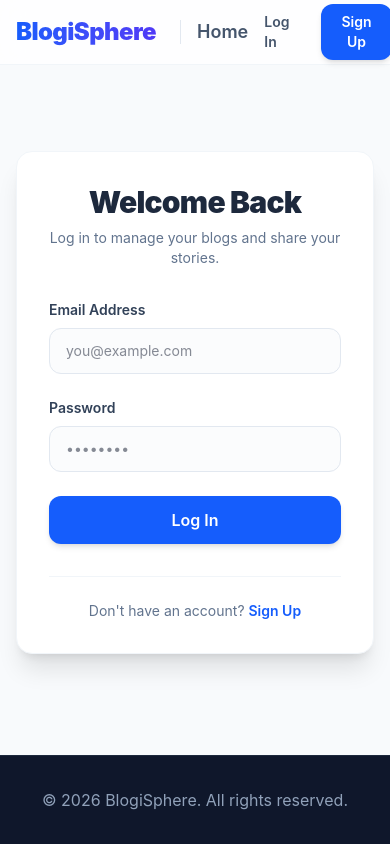
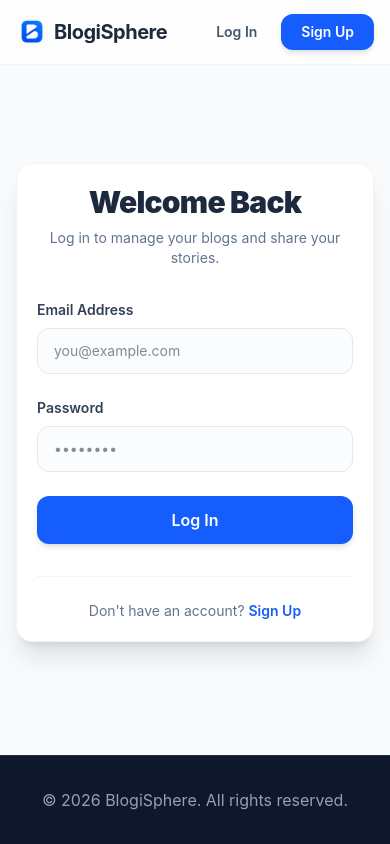
Before and after one commit to imrohittsingh-rs/blogisphere, a React (Vite) app in the folder client/: page /login in a window 390 px wide. Built offline with nearby package versions, Linux system fonts and the light colour scheme; no server answers.

Commit message:
Fix logo and mobile responsiveness

```diff
--- a/client/index.html
+++ b/client/index.html
@@ -2,9 +2,9 @@
 <html lang="en">
   <head>
     <meta charset="UTF-8" />
-    <link rel="icon" type="image/svg+xml" href="/vite.svg" />
+    <link rel="icon" type="image/png" href="/src/assets/images/logo.png" />
     <meta name="viewport" content="width=device-width, initial-scale=1.0" />
-    <title>client</title>
+    <title>BlogiSphere</title>
   </head>
   <body>
     <div id="root"></div>
--- a/client/src/components/Navbar.jsx
+++ b/client/src/components/Navbar.jsx
@@ -3,6 +3,7 @@ import { Link, useNavigate } from 'react-router-dom';
 import { useAuth } from "../context/AuthContext.jsx";
 import { FiEdit3, FiLogOut } from 'react-icons/fi';
 import toast from 'react-hot-toast';
+import logo from "../assets/images/logo.png";
 
 const Navbar = () => {
   const { user, loading, logout } = useAuth();
@@ -25,33 +26,35 @@ const Navbar = () => {
         <div className="flex items-center justify-between h-16">
 
           <div className="flex items-center gap-6">
-            <Link to="/" className="text-2xl font-black tracking-tight flex items-center gap-2">
-              <span className="bg-gradient-to-r from-blue-600 to-indigo-600 bg-clip-text text-transparent">
+            <Link to="/" className="text-xl sm:text-2xl font-black tracking-tight flex items-center gap-1.5 sm:gap-2">
+              <img src={logo} alt="BlogiSphere Logo" className="w-8 h-8 sm:w-10 sm:h-10 object-cover" />
+              <span className="text-gray-800 font-bold">
                 BlogiSphere
               </span>
             </Link>
-            <div className="flex items-center border-l border-slate-200 pl-4 h-6">
+            <div className="hidden sm:flex items-center border-l border-slate-200 pl-4 h-6">
               <Link to="/" className="text-lg font-semibold text-slate-600 hover:text-blue-600 transition-colors">
                 Home
               </Link>
             </div>
           </div>
 
-          <div className="flex items-center gap-4">
+          <div className="flex items-center gap-2 sm:gap-4">
             {!loading && (
               user ? (
                 <>
                   <Link
                     to="/create"
-                    className="flex items-center gap-2 bg-blue-50 text-blue-600 hover:bg-blue-100 font-semibold py-2 px-4 rounded-xl transition-all duration-200 text-sm"
+                    className="flex items-center gap-2 bg-blue-50 text-blue-600 hover:bg-blue-100 font-semibold py-2 px-2.5 sm:px-4 rounded-xl transition-all duration-200 text-sm"
+                    title="Write an Article"
                   >
                     <FiEdit3 className="w-4 h-4" />
-                    <span>Write</span>
+                    <span className="hidden sm:inline">Write</span>
                   </Link>
 
                   <Link
                     to="/profile"
-                    className="flex items-center gap-2 pl-2 border-l border-slate-100 hover:opacity-80 transition-opacity"
+                    className="flex items-center gap-2 pl-1 sm:pl-2 border-l border-slate-100 hover:opacity-80 transition-opacity"
                   >
                     <div className="w-8 h-8 rounded-full bg-blue-100 text-blue-600 flex items-center justify-center font-bold text-sm border border-blue-200">
                       {user.fullname ? user.fullname[0].toUpperCase() : 'U'}
@@ -63,7 +66,8 @@ const Navbar = () => {
 
                   <button
                     onClick={handleLogout}
-                    className="flex items-center gap-2 text-slate-500 hover:text-slate-700 font-semibold py-2 px-3 rounded-xl transition-all duration-200 text-sm cursor-pointer"
+                    className="flex items-center gap-2 text-slate-500 hover:text-slate-700 font-semibold py-2 px-2 sm:px-3 rounded-xl transition-all duration-200 text-sm cursor-pointer"
+                    title="Log out"
                   >
                     <FiLogOut className="w-4 h-4" />
                     <span className="hidden sm:inline">Log out</span>
--- a/client/src/pages/BlogDetails.jsx
+++ b/client/src/pages/BlogDetails.jsx
@@ -86,7 +86,7 @@ const BlogDetails = () => {
   return (
     <div className="min-h-screen bg-slate-50 py-12 px-4 sm:px-6 lg:px-8">
       <div className="max-w-3xl mx-auto">
-        <div className="flex items-center justify-between mb-8">
+        <div className="flex flex-wrap items-center justify-between gap-4 mb-8">
           <button
             onClick={() => navigate("/")}
             className="flex items-center gap-2 text-slate-500 hover:text-slate-700 font-semibold text-sm transition-all cursor-pointer"
@@ -120,7 +120,7 @@ const BlogDetails = () => {
           )}
         </div>
 
-        <article className="bg-white p-6 sm:p-10 rounded-3xl border border-slate-100 shadow-xl overflow-hidden">
+        <article className="bg-white p-5 sm:p-10 rounded-3xl border border-slate-100 shadow-xl overflow-hidden">
           <header className="mb-8">
             <h1 className="text-3xl sm:text-4xl md:text-5xl font-black text-slate-800 tracking-tight leading-tight mb-6">
               {blog.title}
--- a/client/src/pages/CreateBlog.jsx
+++ b/client/src/pages/CreateBlog.jsx
@@ -71,7 +71,7 @@ const CreateBlog = () => {
 
   return (
     <div className="min-h-[80vh] flex items-center justify-center px-4 py-12 bg-slate-50">
-      <div className="w-full max-w-2xl bg-white p-8 rounded-2xl border border-slate-100 shadow-xl">
+      <div className="w-full max-w-2xl bg-white p-5 sm:p-8 rounded-2xl border border-slate-100 shadow-xl">
         <div className="text-center mb-8">
           <h2 className="text-3xl font-black text-slate-800 tracking-tight">Add New Blog</h2>
           <p className="text-slate-500 text-sm mt-2">
--- a/client/src/pages/EditBlog.jsx
+++ b/client/src/pages/EditBlog.jsx
@@ -99,7 +99,7 @@ const EditBlog = () => {
 
   return (
     <div className="min-h-[80vh] flex items-center justify-center px-4 py-12 bg-slate-50">
-      <div className="w-full max-w-2xl bg-white p-8 rounded-2xl border border-slate-100 shadow-xl">
+      <div className="w-full max-w-2xl bg-white p-5 sm:p-8 rounded-2xl border border-slate-100 shadow-xl">
         <div className="text-center mb-8">
           <h2 className="text-3xl font-black text-slate-800 tracking-tight">Edit Blog Post</h2>
           <p className="text-slate-500 text-sm mt-2">
--- a/client/src/pages/Login.jsx
+++ b/client/src/pages/Login.jsx
@@ -50,7 +50,7 @@ const Login = () => {
 
   return (
     <div className="min-h-[80vh] flex items-center justify-center px-4 py-12 bg-slate-50">
-      <div className="w-full max-w-md bg-white p-8 rounded-2xl border border-slate-100 shadow-xl">
+      <div className="w-full max-w-md bg-white p-5 sm:p-8 rounded-2xl border border-slate-100 shadow-xl">
         <div className="text-center mb-8">
           <h2 className="text-3xl font-black text-slate-800 tracking-tight">Welcome Back</h2>
           <p className="text-slate-500 text-sm mt-2">
--- a/client/src/pages/Profile.jsx
+++ b/client/src/pages/Profile.jsx
@@ -82,12 +82,12 @@ const Profile = () => {
         </div>
 
         <div>
-          <div className="mb-8 flex items-center justify-between">
+          <div className="mb-8 flex flex-col sm:flex-row gap-4 sm:items-center justify-between">
             <h2 className="text-2xl font-black text-slate-800 tracking-tight">Your Published Stories</h2>
             {myBlogs.length > 0 && (
               <Link
                 to="/create"
-                className="flex items-center gap-2 bg-blue-600 hover:bg-blue-700 text-white font-semibold py-2.5 px-4 rounded-xl shadow-md hover:shadow-lg transition-all text-sm"
+                className="flex items-center justify-center gap-2 bg-blue-600 hover:bg-blue-700 text-white font-semibold py-2.5 px-4 rounded-xl shadow-md hover:shadow-lg transition-all text-sm"
               >
                 <FiEdit3 className="w-4 h-4" />
                 <span>Write a Post</span>
--- a/client/src/pages/SignUp.jsx
+++ b/client/src/pages/SignUp.jsx
@@ -54,7 +54,7 @@ const SignUp = () => {
 
   return (
     <div className="min-h-[80vh] flex items-center justify-center px-4 py-12 bg-slate-50">
-      <div className="w-full max-w-md bg-white p-8 rounded-2xl border border-slate-100 shadow-xl">
+      <div className="w-full max-w-md bg-white p-5 sm:p-8 rounded-2xl border border-slate-100 shadow-xl">
         <div className="text-center mb-8">
           <h2 className="text-3xl font-black text-slate-800 tracking-tight">Create Account</h2>
           <p className="text-slate-500 text-sm mt-2">
```
Also changed, not shown: client/src/assets/images/logo.png.
